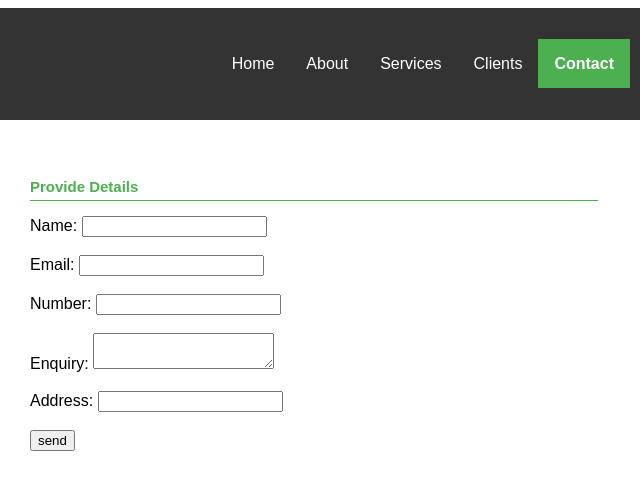
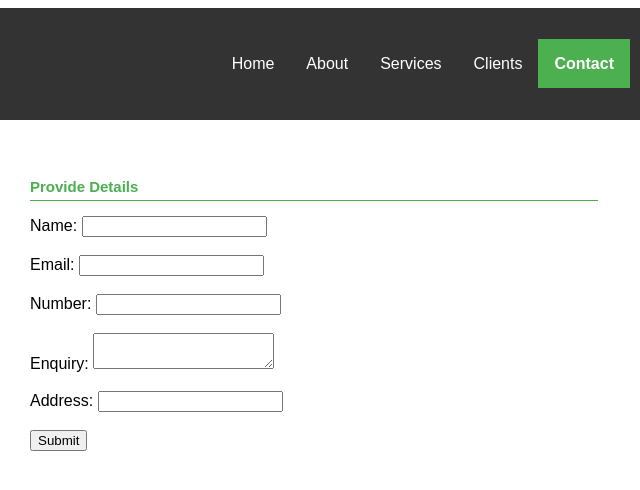
Before and after one commit to paperjj8765t/paperwala.github.io, a plain HTML site: page contacts.html in a window 1280 px wide. Shown: the full height of the page, 626-1266 px from the left. Drawn offline with Linux system fonts and the light colour scheme.

Commit message:
Update contacts.html

```diff
--- a/contacts.html
+++ b/contacts.html
@@ -47,7 +47,7 @@
                     <label for="address">Address:</label>
                     <input type="address" id="address" name="address" /><br />
                     <br />
-                    <button id="myButton">send</button>
+                    <button id="myButton" onclick="validateDtls();">Submit</button>
                 </form>
             </section>
         </main>
```
